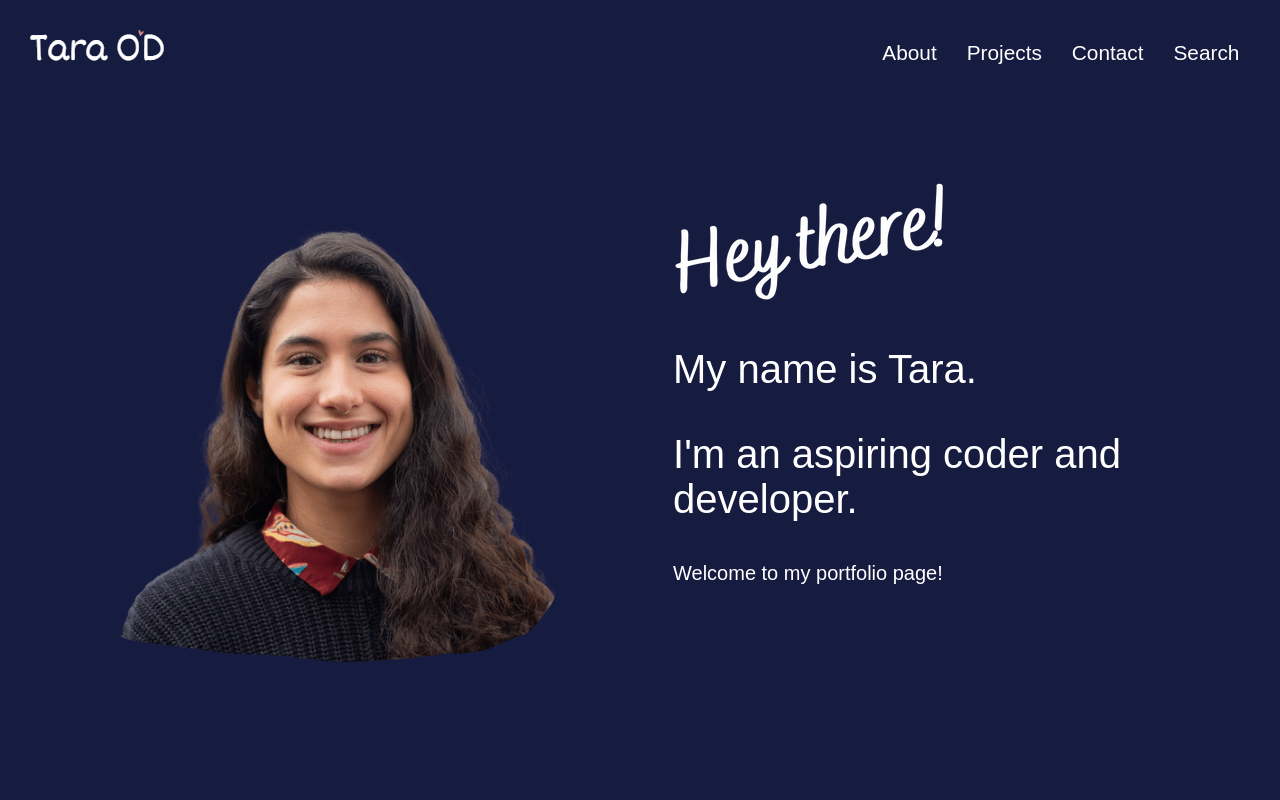
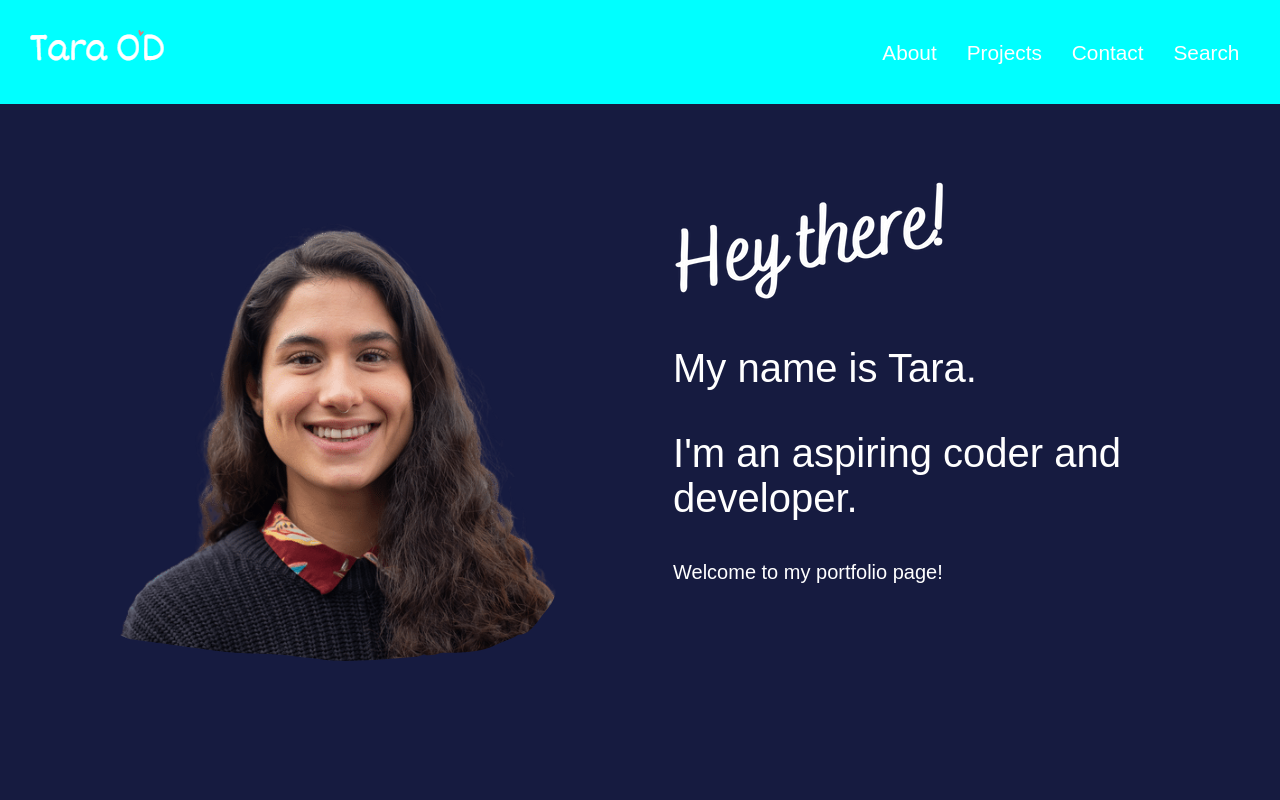
Before and after one commit to tara0d/tara0d, a plain HTML site: page index.html in a window 1280 px wide. Shown: the top 800 px of the page. Drawn offline with Linux system fonts and the light colour scheme; grey boxes are pictures that could not be loaded.

Commit message:
Update styles.css

```diff
--- a/styles.css
+++ b/styles.css
@@ -25,6 +25,8 @@ body {
 header {
     /* position: fixed; */
     /* top: 0; */
+    height: 13vh;
+    background-color: aqua;
 }
 
 .nav-bar {
@@ -37,7 +39,7 @@ nav {
     display: flex;
     justify-content: space-between;
     margin: 0;
-    background-color: #161B40;
+    /* background-color: #164029; */
     align-content: center;
     padding: 2%;
 
```
